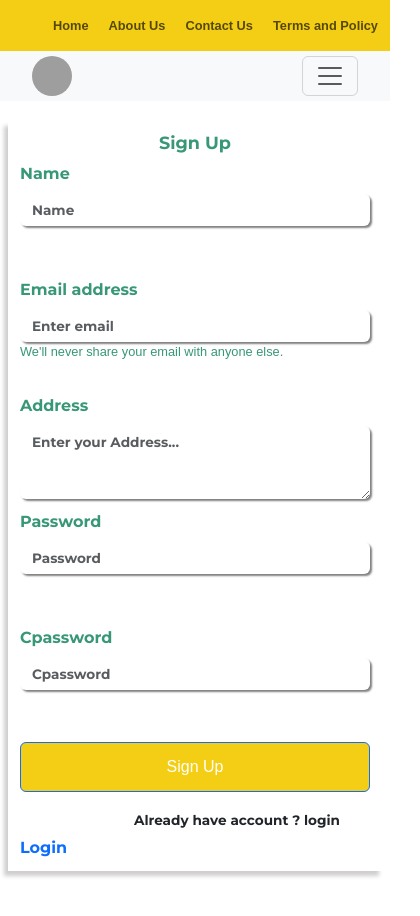
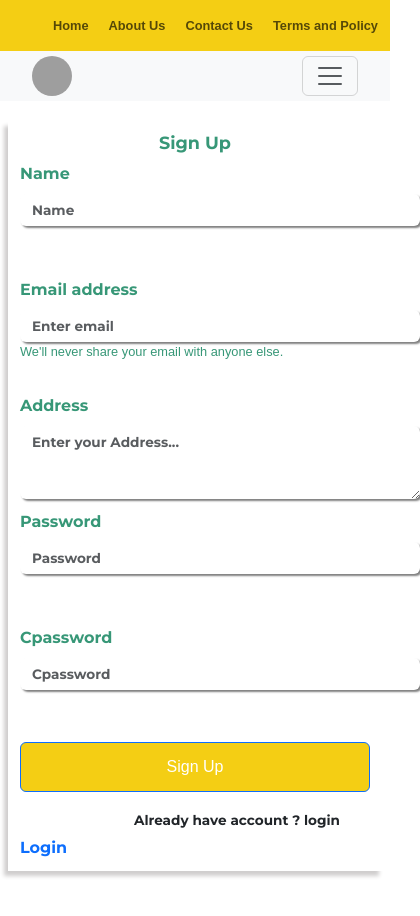
Before and after one commit to Rajankumar001/Food_App, a React (Create React App) app in the folder client/: page /register in a window 390 px wide. Shown: the top 916 px of the page, 420 px wide, since content can reach past the window. Built offline with nearby package versions, Linux system fonts and the light colour scheme; grey boxes are pictures that could not be loaded.

Commit message:
changes tracked

```diff
--- a/client/src/components/Login/Login.css
+++ b/client/src/components/Login/Login.css
@@ -96,12 +96,7 @@ span a{
     align-items: center;
 }
 @media (max-width:600px) {
-    .form_input {
-        border: none;
-        box-shadow: 2px 2px 2px grey;
-        color: #789;
-        width: 350px;
-    }
+
     .Login_container{
         margin: 20px 0px;
         font-family: "Montserrat", sans-serif;
@@ -151,3 +146,11 @@ span a{
     }
 
 }
+@media (max-width:375px) {
+    .form_input {
+        border: none;
+        box-shadow: 2px 2px 2px grey;
+        color: #789;
+        width: 350px;
+    }
+}
```
